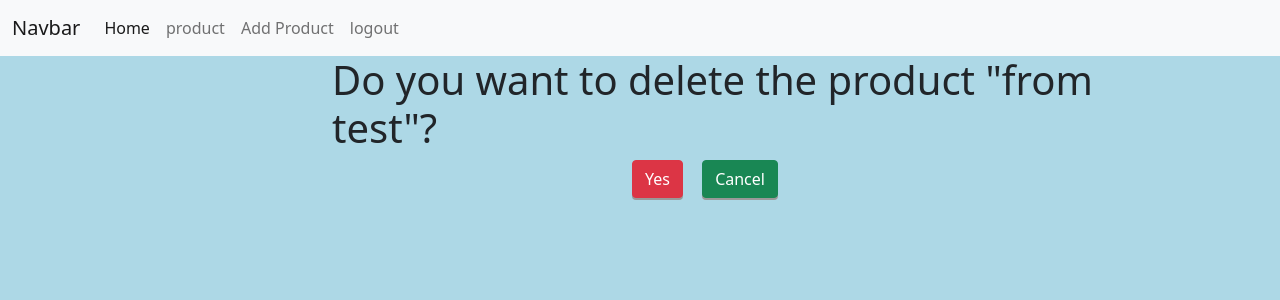
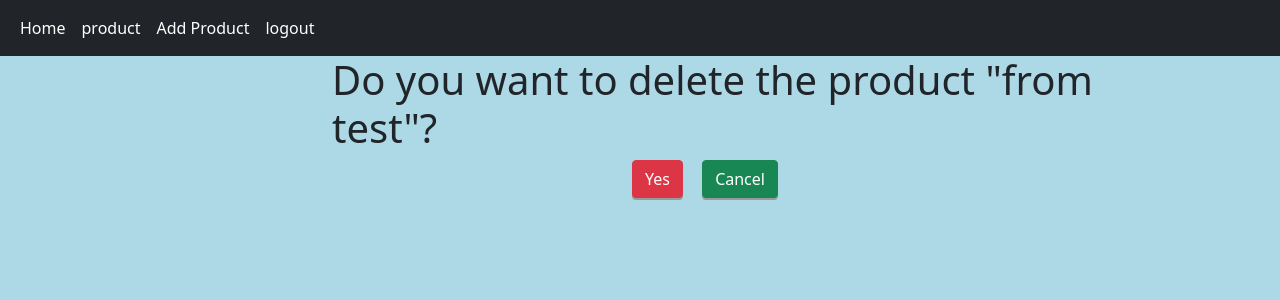
Before and after one commit to cmatchneer/inventory, a Django app: page /product/3/delete/ in a window 1280 px wide. Shown: the top 300 px of the page. Run offline with Django 3.2, Linux system fonts and the light colour scheme; a user stored in the database is signed in; data comes from the database, SQL or seed files in the repository; both versions use the stored data as it was after the commit.

Commit message:
nav styles tweaked

```diff
--- a/inventory/inventory/settings.py
+++ b/inventory/inventory/settings.py
@@ -125,5 +125,4 @@ STATICFILES_DIRS = [
     BASE_DIR / "static",
     '/var/www/static/',
 ]
-
-LOGIN_REDIRECT_URL = '/'
+print(STATICFILES_DIRS)
--- a/inventory/products/form.py
+++ b/inventory/products/form.py
@@ -25,7 +25,3 @@ class ProductForm(forms.ModelForm):
             "available",
             "date"
         ]
-
-
-#  price = forms.DecimalField(label="Price",  widget=forms.NumberInput(attrs={"placeholder":"0.00",
-#                                                     "class":"form-control"}))
--- a/inventory/static/css/style.css
+++ b/inventory/static/css/style.css
@@ -49,3 +49,13 @@ ul{
     width:60%;
     text-align: center;
 }
+/* nav styles */
+.nav-link:hover{
+    /* color:blue !important; */
+    border:1px solid white;
+
+}
+.nav-link:active{
+    color:cadetblue !important;
+    border:1px solid cadetblue;
+}
--- a/inventory/templates/navbar.html
+++ b/inventory/templates/navbar.html
@@ -1,28 +1,24 @@
-<nav class="navbar navbar-expand-lg navbar-light bg-light">
+<nav class="navbar navbar-expand-lg navbar-dark bg-dark">
     <div class="container-fluid">
-      <a class="navbar-brand" href="#">Navbar</a>
-      <button class="navbar-toggler" type="button" data-bs-toggle="collapse" data-bs-target="#navbarNav" aria-controls="navbarNav" aria-expanded="false" aria-label="Toggle navigation">
-        <span class="navbar-toggler-icon"></span>
-      </button>
       <div class="collapse navbar-collapse" id="navbarNav">
         <ul class="navbar-nav">
           <li class="nav-item">
             <a class="nav-link active" aria-current="page" href="/">Home</a>
           </li>
           <li class="nav-item">
-            <a class="nav-link" href="/product">product</a>
+            <a class="nav-link active" href="/product">product</a>
           </li>
           <li class="nav-item">
-            <a class="nav-link" href="/product/form">Add Product</a>
+            <a class="nav-link active" href="/product/form">Add Product</a>
           </li>
           {% if user.is_authenticated %}
           <li class="nav-item">
-            <a class="nav-link " href="{% url 'logout' %}" tabindex="-1" aria-disabled="true">logout</a>
+            <a class="nav-link active " href="{% url 'logout' %}" tabindex="-1" aria-disabled="true">logout</a>
           </li>
           {% else %}
 
           <li class="nav-item">
-            <a class="nav-link " href="{% url 'login' %}" tabindex="-1" aria-disabled="true">login</a>
+            <a class="nav-link active " href="{% url 'login' %}" tabindex="-1" aria-disabled="true">login</a>
           </li>
           {% endif %}
 
```
Also changed, not shown: inventory/templates/base.html (+4 -4 lines), inventory/db.sqlite3.
